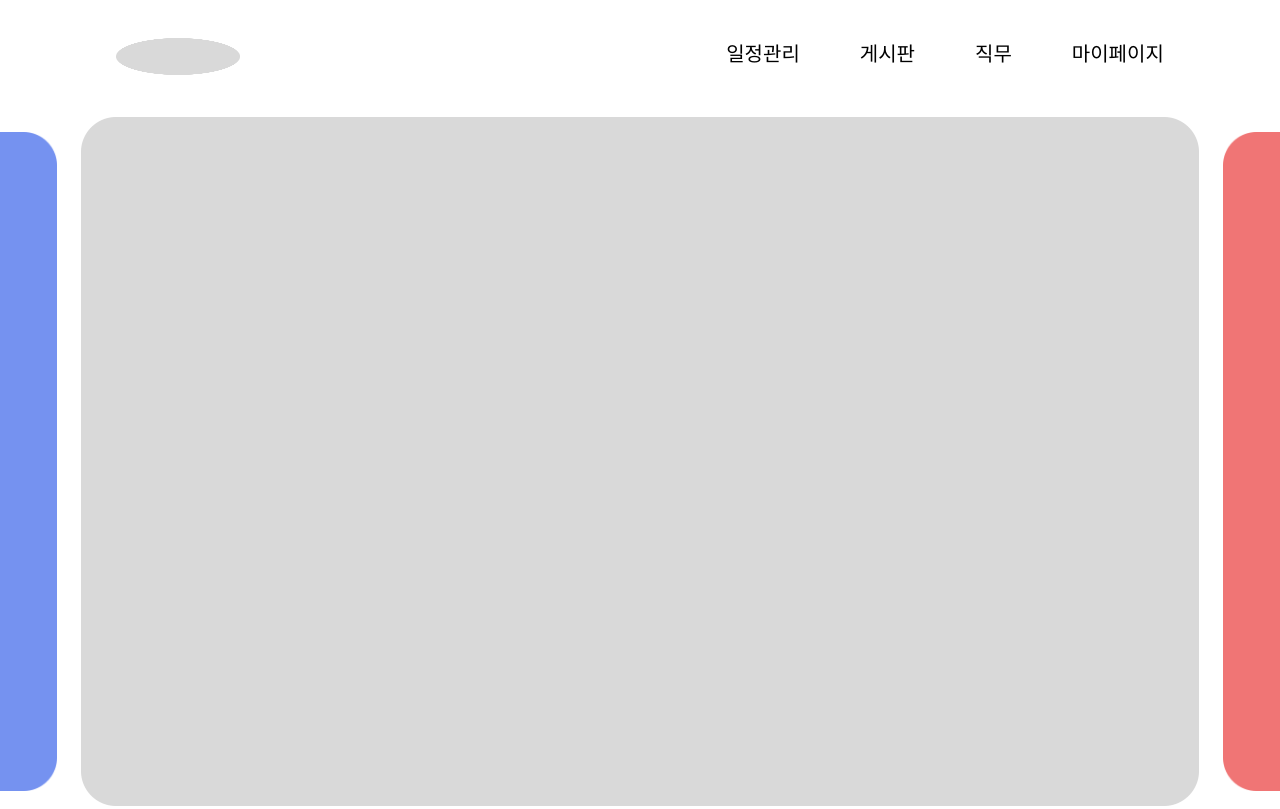
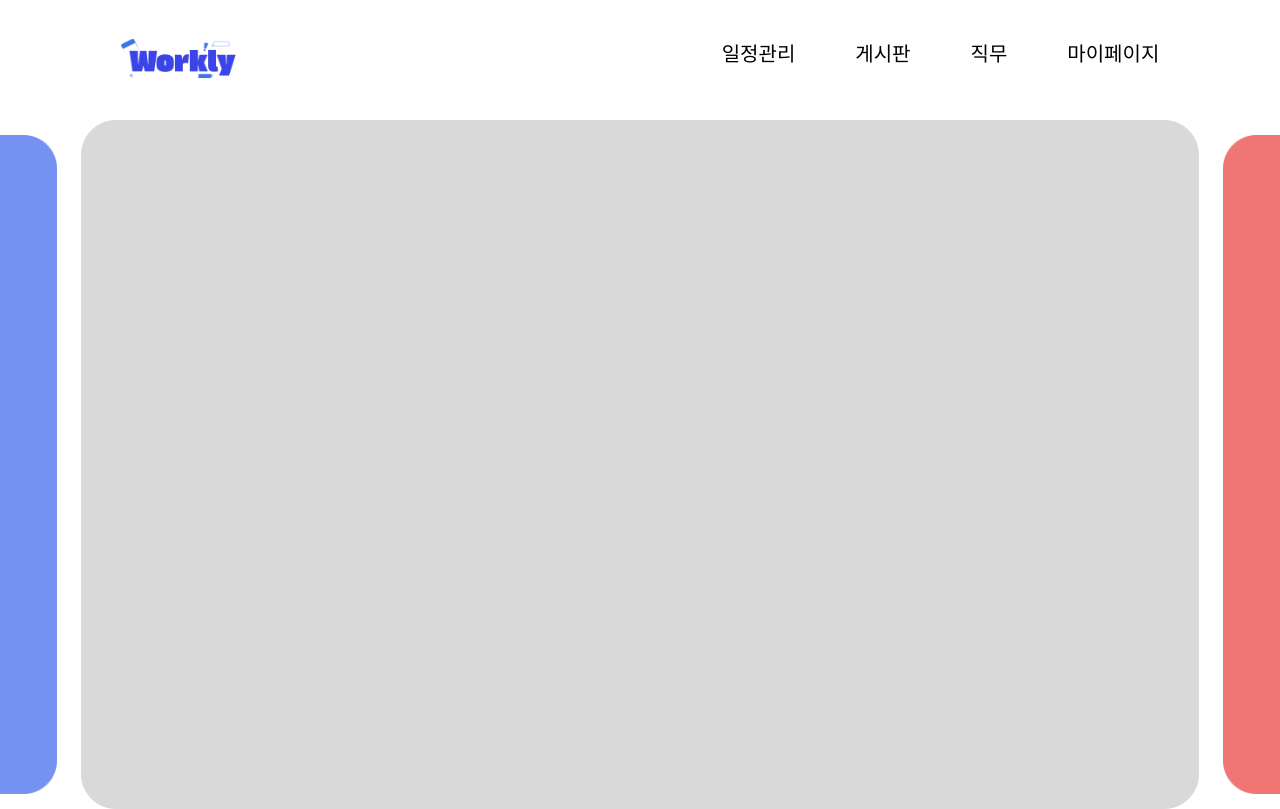
Before and after one commit to 2025Workly/Workly_Client, a Next.js app: page / in a window 1280 px wide. Shown: the top 809 px of the page. Built offline with nearby package versions, Linux system fonts and the light colour scheme.

Commit message:
fix : add logo img

```diff
--- a/src/app/components/common/footer.tsx
+++ b/src/app/components/common/footer.tsx
@@ -1,7 +1,7 @@
 import styles from "../../styles/footer.module.css"
 import Link from "next/link"
 import Image from "next/image"
-import Logo from "../../../../public/images/testLogo.png"
+import Logo from "../../../../public/images/logo.png"
 
 interface FooterProps {
     isHome: boolean;
--- a/src/app/components/common/nav-bar.tsx
+++ b/src/app/components/common/nav-bar.tsx
@@ -4,7 +4,7 @@ import Link from "next/link"
 import Image from "next/image"
 import { useRouter } from "next/router"
 import { usePathname } from "next/navigation";
-import Logo from "../../../../public/images/testLogo.png"
+import Logo from "../../../../public/images/logo.png"
 import styles from "../../styles/nav-bar.module.css"
 import path from "path";
 
--- a/src/app/styles/nav-bar.module.css
+++ b/src/app/styles/nav-bar.module.css
@@ -13,8 +13,8 @@
 }
 
 .logoImg {
-    width: 124px;
-    height: 37px;
+    width: 115px;
+    height: 40px;
     margin-right: 486px;
 }
 
```
Also changed, not shown: public/images/logo.png (added).
